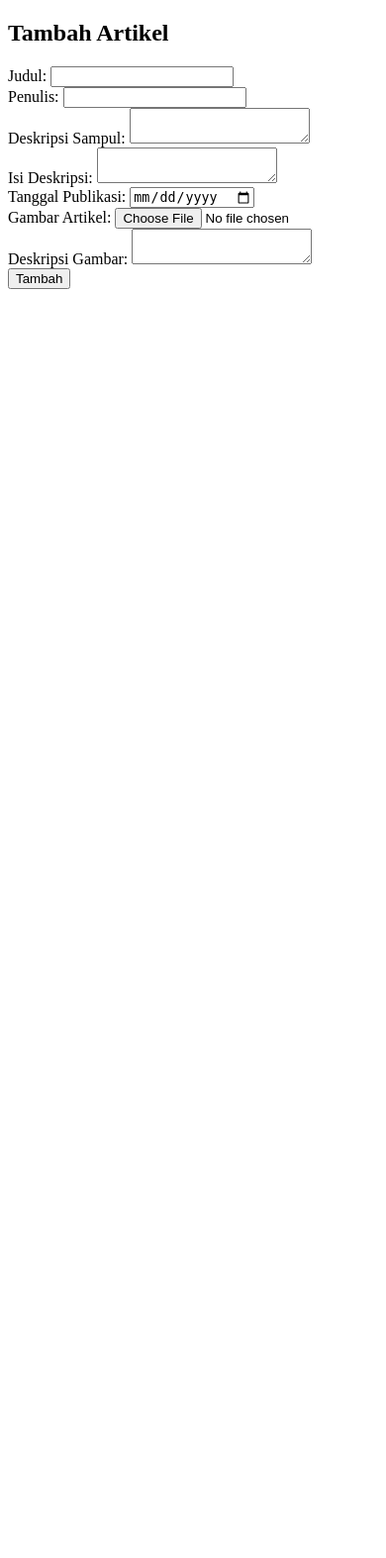
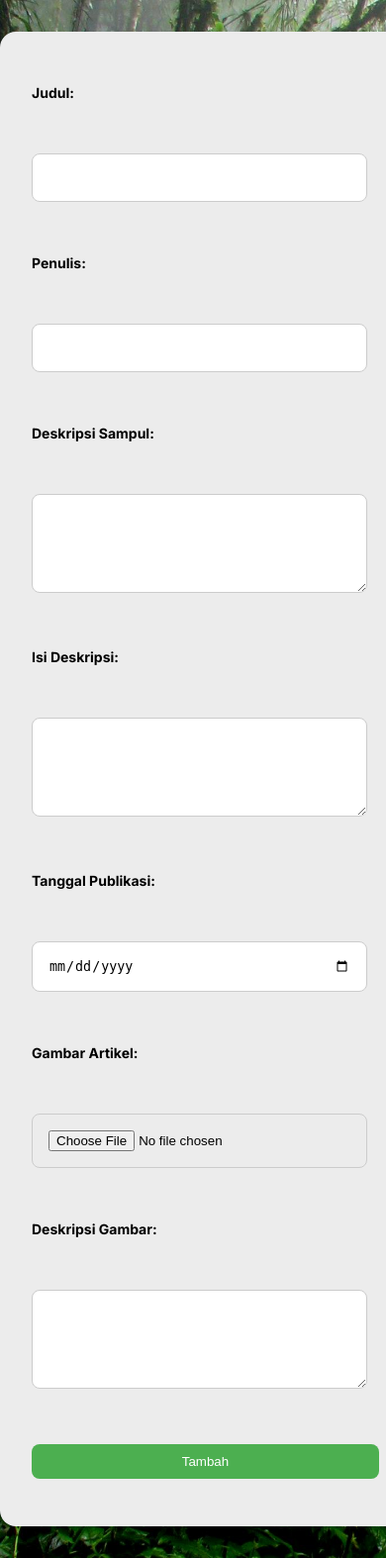
Before and after one commit to MuhammadDafaAlvin/artikel-lingkungan, a PHP site: page /tambah_artikel.php in a window 390 px wide; the page is wider, and only the part inside the window is pictured. Shown: that part at 99% size. Before the commit the page ends 292 px from the top of that part, so only its background shows below. Run offline with PHP 8.4, Linux system fonts and the light colour scheme; the visitor is signed in with stand-in values (Sample User, id 1).

Commit message:
style: styling user interface for tambah_artikel.php

```diff
--- /dev/null
+++ b/public/css/tambah_artikel.css
@@ -0,0 +1,98 @@
+@import url("https://fonts.googleapis.com/css2?family=Inter:ital,opsz,wght@0,14..32,100..900;1,14..32,100..900&family=Source+Code+Pro:ital,wght@0,200..900;1,200..900&display=swap");
+
+body {
+  font-family: Inter;
+  margin: 0;
+  padding: 0;
+  background-image: url("../../assets/images/hutan-tropis.jpg");
+  background-size: cover;
+}
+
+h2 {
+  text-align: center;
+  margin: 2rem 0;
+}
+
+.form-table {
+  width: 100%;
+  max-width: 800px;
+  margin: 0 auto;
+  overflow-x: auto;
+  padding: 2rem;
+  margin: 2rem auto;
+  border-radius: 1rem;
+  background-color: rgb(236, 236, 236);
+}
+
+table {
+  width: 100%;
+  border-collapse: collapse;
+}
+
+th,
+td {
+  padding: 1rem 0;
+  text-align: left;
+  border-bottom: 1px solid #717171;
+  vertical-align: top;
+}
+
+label {
+  font-weight: bold;
+  display: block;
+  margin-bottom: 1rem;
+}
+
+textarea,
+input[type="text"],
+input[type="date"],
+input[type="file"] {
+  width: calc(100% - 12px); /* Lebar input 100% dikurangi padding */
+  padding: 1rem;
+  border: 1px solid #ccc;
+  box-sizing: border-box;
+  margin-bottom: 1rem;
+  border-radius: 0.5rem;
+}
+
+textarea {
+  height: 100px;
+  resize: vertical; /* Pengguna bisa mengubah tinggi textarea */
+}
+
+button {
+  background-color: #4caf50;
+  color: white;
+  padding: 10px 15px;
+  border: none;
+  cursor: pointer;
+  width: 100%;
+  border-radius: 0.5rem;
+}
+
+button:hover {
+  background-color: #45a049;
+}
+
+/* Media query untuk tampilan mobile */
+@media (max-width: 600px) {
+  table {
+    font-size: 14px; /* Ukuran font lebih kecil */
+  }
+
+  th,
+  td {
+    display: block; /* Sel tabel menjadi blok */
+    width: 90%; /* Lebar 100% */
+    box-sizing: border-box;
+    text-align: left;
+    border: none; /* Hilangkan border */
+  }
+
+  td:before {
+    content: attr(data-label); /* Tampilkan label sebagai konten sebelum sel */
+    font-weight: bold;
+    display: block;
+    margin-bottom: 5px;
+  }
+}
--- a/tambah_artikel.php
+++ b/tambah_artikel.php
@@ -36,26 +36,46 @@ if ($_SERVER['REQUEST_METHOD'] == 'POST') {
     <meta charset="UTF-8">
     <meta name="viewport" content="width=device-width, initial-scale=1.0">
     <title>Tambah Artikel - Peduli Lingkungan</title>
+    <link rel="stylesheet" href="public/css/tambah_artikel.css">
 </head>
 
 <body>
-    <h2>Tambah Artikel</h2>
     <form method="POST" enctype="multipart/form-data">
-        <label>Judul:</label>
-        <input type="text" name="judul" required><br>
-        <label>Penulis:</label>
-        <input type="text" name="penulis" required><br>
-        <label>Deskripsi Sampul:</label>
-        <textarea name="deskripsi_sampul" required></textarea><br>
-        <label>Isi Deskripsi:</label>
-        <textarea name="isi_deskripsi" required></textarea><br>
-        <label>Tanggal Publikasi:</label>
-        <input type="date" name="tanggal_publikasi" required><br>
-        <label>Gambar Artikel:</label>
-        <input type="file" name="gambar_artikel" required><br>
-        <label>Deskripsi Gambar:</label>
-        <textarea name="deskripsi_gambar" required></textarea><br>
-        <button type="submit">Tambah</button>
+        <div class="form-table">
+            <table>
+                <tr>
+                    <td><label for="judul">Judul:</label></td>
+                    <td><input type="text" name="judul" id="judul" required></td>
+                </tr>
+                <tr>
+                    <td><label for="penulis">Penulis:</label></td>
+                    <td><input type="text" name="penulis" id="penulis" required></td>
+                </tr>
+                <tr>
+                    <td><label for="deskripsi_sampul">Deskripsi Sampul:</label></td>
+                    <td><textarea name="deskripsi_sampul" id="deskripsi_sampul" required></textarea></td>
+                </tr>
+                <tr>
+                    <td><label for="isi_deskripsi">Isi Deskripsi:</label></td>
+                    <td><textarea name="isi_deskripsi" id="isi_deskripsi" required></textarea></td>
+                </tr>
+                <tr>
+                    <td><label for="tanggal_publikasi">Tanggal Publikasi:</label></td>
+                    <td><input type="date" name="tanggal_publikasi" id="tanggal_publikasi" required></td>
+                </tr>
+                <tr>
+                    <td><label for="gambar_artikel">Gambar Artikel:</label></td>
+                    <td><input type="file" name="gambar_artikel" id="gambar_artikel" required></td>
+                </tr>
+                <tr>
+                    <td><label for="deskripsi_gambar">Deskripsi Gambar:</label></td>
+                    <td><textarea name="deskripsi_gambar" id="deskripsi_gambar" required></textarea></td>
+                </tr>
+                <tr>
+                    <td colspan="2"><button type="submit">Tambah</button></td>
+                </tr>
+            </table>
+        </div>
     </form>
 </body>
 
```
Also changed, not shown: admin/daftar.php (+5 -61 lines), admin/masuk.php (+5 -55 lines), detail_artikel.php (+1 -9 lines), public/css/artikel.css (+2 -9 lines), public/css/daftar.css (added, +85 -0 lines), public/css/detail_artikel.css (+28 -66 lines), public/css/masuk.css (added, +76 -0 lines), public/css/style.css (+4 -23 lines), assets/font/RG-StandardSemibold.ttf (deleted), assets/font/SFPRODISPLAYBOLD.OTF.otf (deleted), assets/font/SFPRODISPLAYREGULAR.OTF.otf (deleted), assets/font/Sk-Modernist-Regular.otf (deleted).
